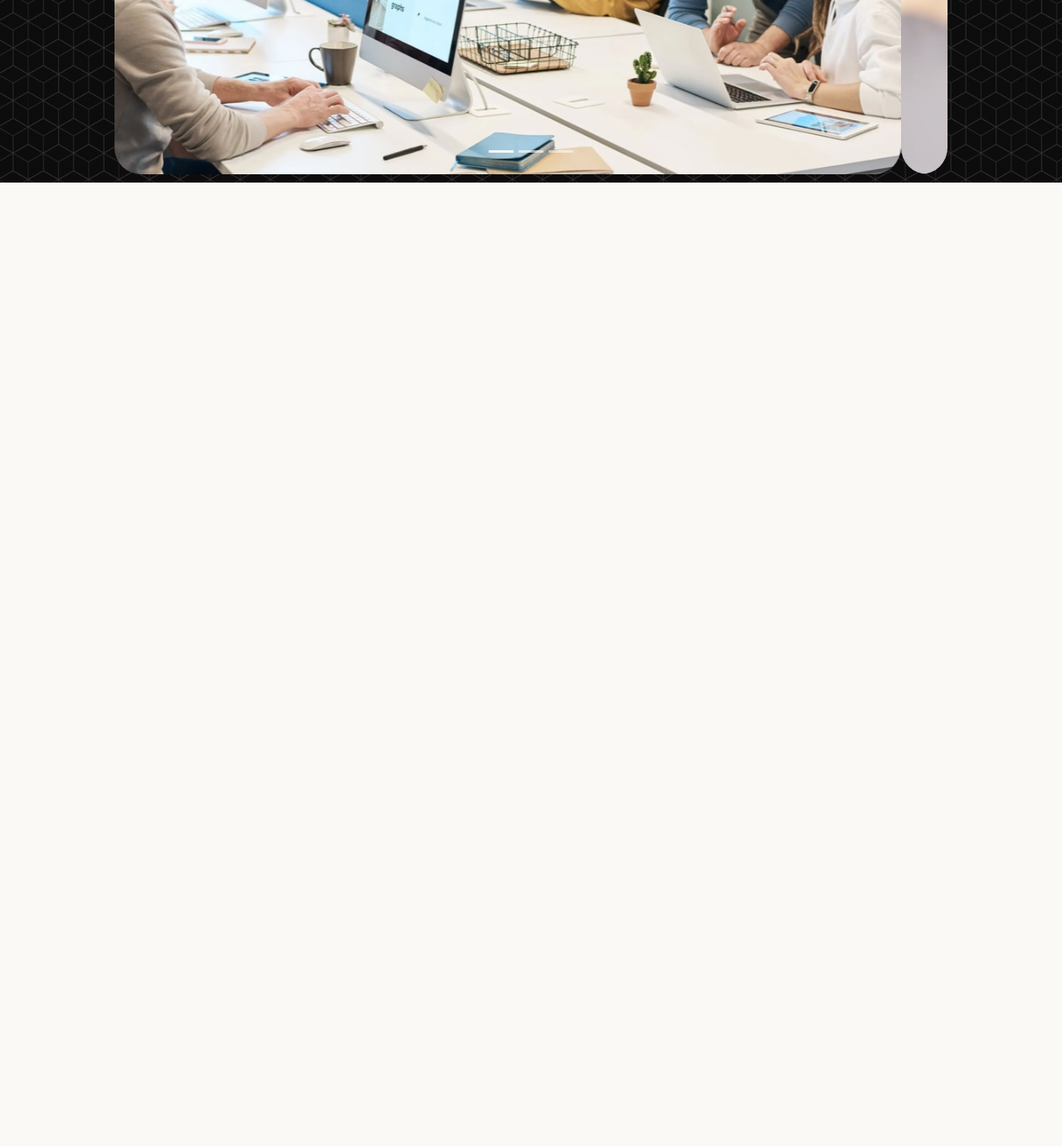
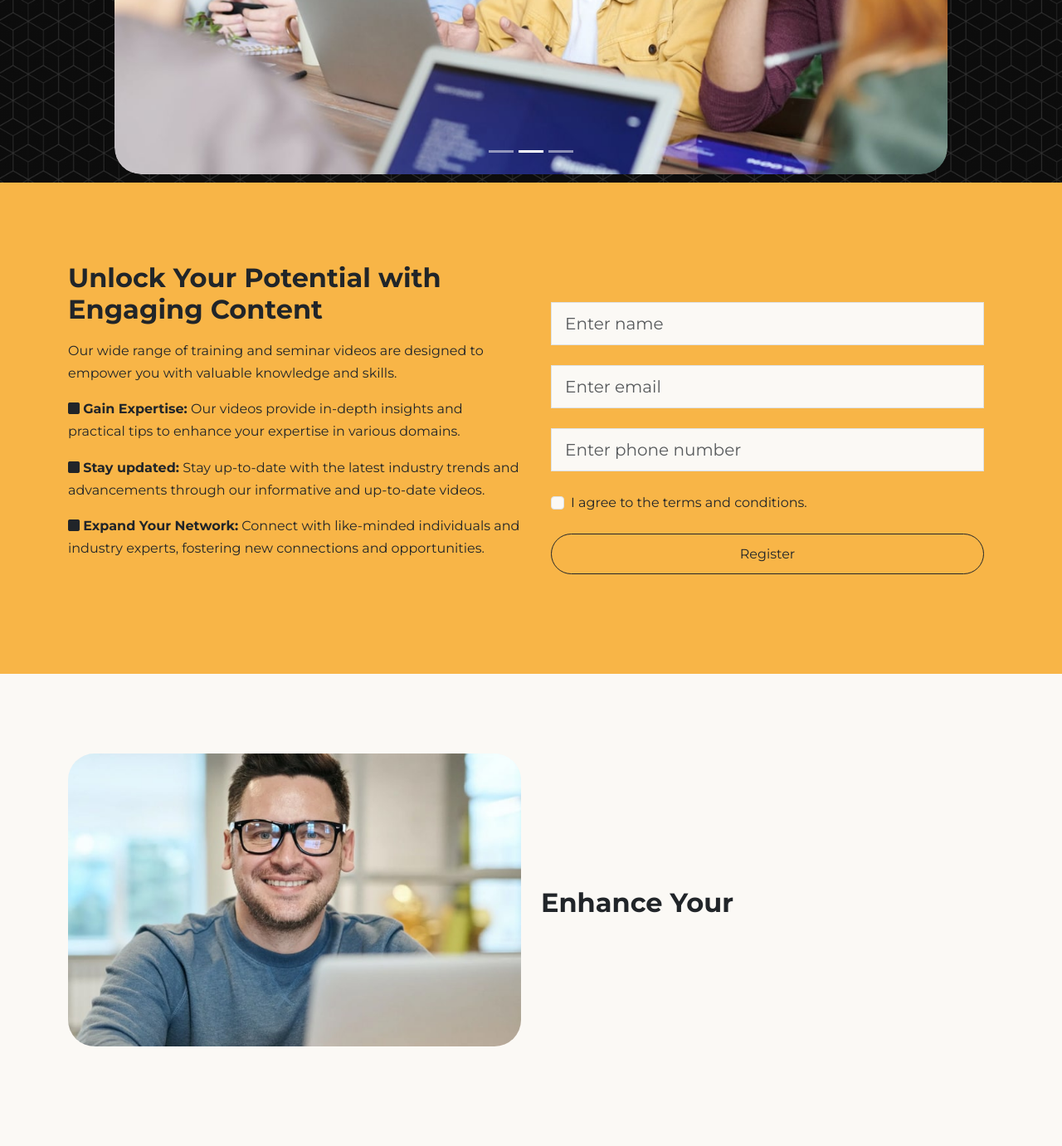
Before and after one commit to s-khodjaev/corso-website, a website: page index.html in a window 1280 px wide. Shown: the part 780-2161 px from the top of the page at 83% size. Before the commit the page ends 1000 px from the top, so only its background shows below. Drawn offline with nearby package versions, Linux system fonts and the light colour scheme; files that its build step writes are made by us from their sources.

Commit message:
added register section

```diff
--- a/index.html
+++ b/index.html
@@ -167,6 +167,95 @@
       </div>
     </header>
 
+    <!-- Register -->
+    <section class="register bg-primary py-6 overflow-hidden">
+      <div class="container">
+        <div class="row">
+          <div class="col-lg-6">
+            <h2>Unlock Your Potential with Engaging Content</h2>
+            <p>
+              Our wide range of training and seminar videos are designed to
+              empower you with valuable knowledge and skills.
+            </p>
+            <ul class="list-unstyled vstack gap-3">
+              <li>
+                <i class="fas fa-square"></i>
+                <strong>Gain Expertise:</strong> Our videos provide in-depth
+                insights and practical tips to enhance your expertise in various
+                domains.
+              </li>
+              <li>
+                <i class="fas fa-square"></i>
+                <strong>Stay updated:</strong> Stay up-to-date with the latest
+                industry trends and advancements through our informative and
+                up-to-date videos.
+              </li>
+              <li>
+                <i class="fas fa-square"></i>
+                <strong>Expand Your Network:</strong> Connect with like-minded
+                individuals and industry experts, fostering new connections and
+                opportunities.
+              </li>
+            </ul>
+          </div>
+          <div class="col-lg-6 p-4">
+            <form>
+              <div class="my-4">
+                <input
+                  type="text"
+                  class="form-control form-control-lg rounded-0"
+                  placeholder="Enter name"
+                />
+              </div>
+              <div class="my-4">
+                <input
+                  type="email"
+                  class="form-control form-control-lg rounded-0"
+                  placeholder="Enter email"
+                />
+              </div>
+              <div class="my-4">
+                <input
+                  type="number"
+                  class="form-control form-control-lg rounded-0"
+                  placeholder="Enter phone number"
+                />
+              </div>
+              <div class="form-check">
+                <input type="checkbox" class="form-check-input" />
+                <label for="terms" class="form-check-label">
+                  I agree to the terms and conditions.
+                </label>
+              </div>
+              <div class="d-grid mt-4">
+                <button type="button" class="btn btn-outline-dark">
+                  Register
+                </button>
+              </div>
+            </form>
+          </div>
+        </div>
+      </div>
+    </section>
+
+    <!-- Details 1 -->
+    <section id="discover" class="details py-6 bg-light">
+      <div class="container">
+        <div class="row">
+          <div class="col-lg-6">
+            <img
+              src="img/instructor.jpg"
+              alt=""
+              class="img-fluid rounded-5 mb-4"
+            />
+          </div>
+          <div class="col-lg-6 d-flex flex-column justify-content-center">
+            <h2>Enhance Your</h2>
+          </div>
+        </div>
+      </div>
+    </section>
+
     <script src="js/bootstrap.bundle.min.js"></script>
     <script src="js/script.js"></script>
   </body>
--- a/js/script.js
+++ b/js/script.js
@@ -0,0 +1,13 @@
+function userScroll() {
+  const navbar = document.querySelector('.navbar');
+
+  window.addEventListener('scroll', () => {
+    if (window.scrollY > 50) {
+      navbar.classList.add('bg-dark');
+    } else {
+      navbar.classList.remove('bg-dark');
+    }
+  });
+}
+
+document.addEventListener('DOMContentLoaded', userScroll);
--- a/scss/main.scss
+++ b/scss/main.scss
@@ -14,6 +14,10 @@
   margin: 0 auto;
 }
 
+.navbar {
+  transition: all 0.5s ease-in-out;
+}
+
 @media (max-width: 992px) {
   .navbar {
     background: var(--bs-dark);
```
